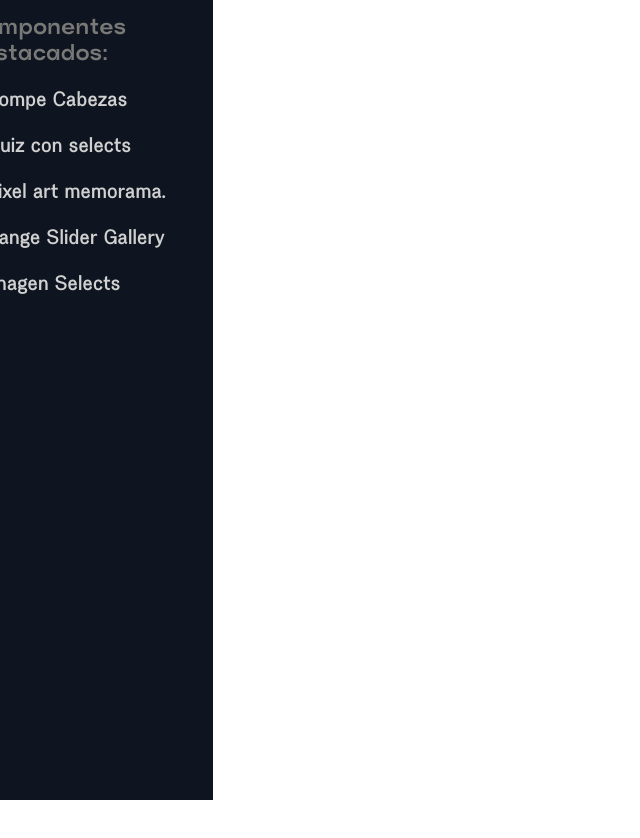
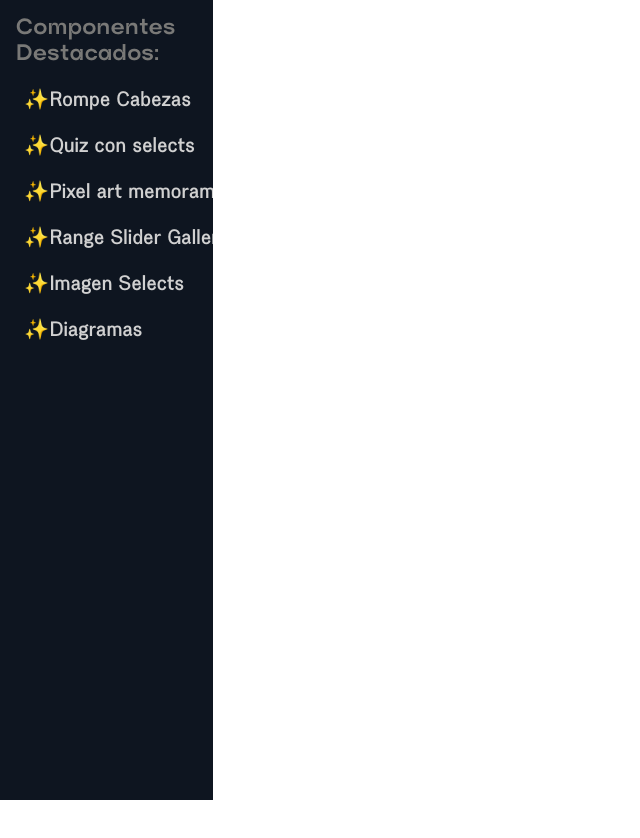
Before and after one commit to CarlosRofts/componentes_altheasys, a website built with Vite: page index.html in a window 1280 px wide. Shown: the whole page, without its empty margins (0-640 px from the left). After the commit the page ends 800 px from the top, so only its background shows below. Built offline with nearby package versions, Linux system fonts and the light colour scheme; files whose address does not match are found by name.

Commit message:
feat: refactorindex.html , add drawsvgpluggin

```diff
--- a/index.html
+++ b/index.html
@@ -27,6 +27,7 @@
 		></script>
 		<script type="module" src="./src/main.js"></script>
 		<script src="https://flbulgarelli.github.io/headbreaker/js/headbreaker.js"></script>
+		<script src="./src/libs/DrawSVGPlugin.js"></script>
 		<title>Componentes Althea Sys</title>
 	</head>
 	<body>
@@ -81,19 +82,20 @@
 				<div class="col-2 m-0 p-0">
 					<!-- sidebar -->
 					<div class="sidebar-wrapper px-3 pt-3">
-						<div class="sidebar d-flex flex-column justify-content-center align-items-center">
-							<h5 class="sidebar-title">Componentes destacados:</h5>
+						<div class="sidebar d-flex flex-column justify-content-center">
+							<h5 class="sidebar-title">Componentes Destacados:</h5>
 
-							<div id="hb" class="link-view p-1 m-1">Rompe Cabezas</div>
-							<div id="QuizSentencesSelects" class="link-view p-1 m-1">Quiz con selects</div>
-							<div id="memory_game" class="link-view p-1 m-1">Pixel art memorama.</div>
-							<div id="RangeSlider" class="link-view p-1 m-1">Range Slider Gallery</div>
-							<div id="ImageSelects" class="link-view p-1 m-1">Imagen Selects</div>
+							<div id="hb" class="link-view p-1 m-1">✨Rompe Cabezas</div>
+							<div id="QuizSentencesSelects" class="link-view p-1 m-1">✨Quiz con selects</div>
+							<div id="memory_game" class="link-view p-1 m-1">✨Pixel art memorama.</div>
+							<div id="RangeSlider" class="link-view p-1 m-1">✨Range Slider Gallery</div>
+							<div id="ImageSelects" class="link-view p-1 m-1">✨Imagen Selects</div>
+							<div id="Diagrams" class="link-view p-1 m-1">✨Diagramas</div>
 						</div>
 					</div>
 				</div>
-				<div class="col main-content">
-					<div class="view"></div>
+				<div class="col-12 col-md">
+					<div id="view" class="view"></div>
 				</div>
 			</div>
 		</div>
```
